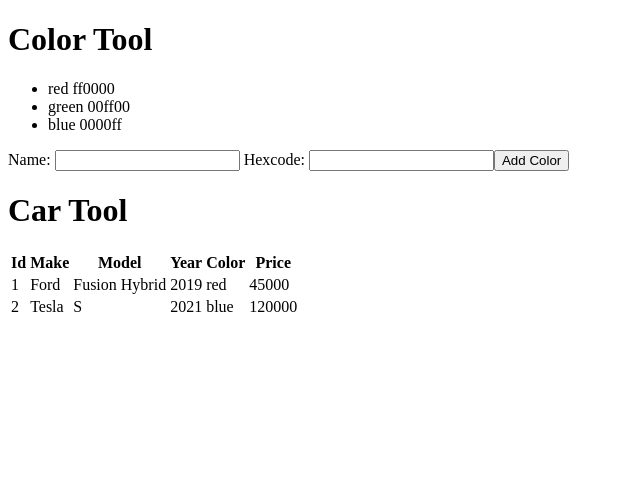
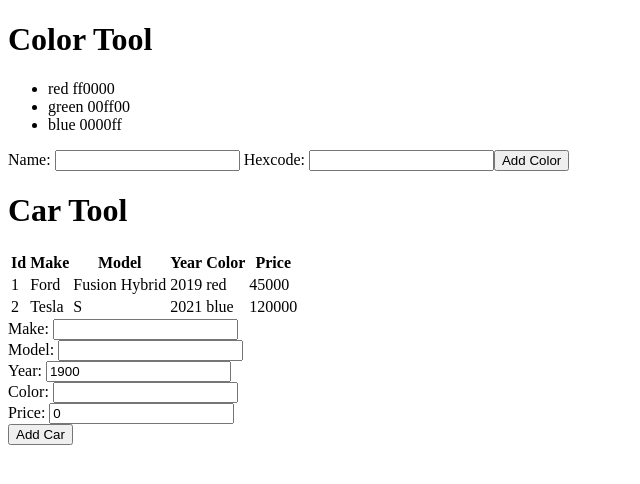
Before and after one commit to t4d-classes/angular_02212022, an Angular app in the folder demo-app/: page / in a window 1280 px wide. Shown: the top 484 px of the page, without its empty margins (0-640 px from the left). Built offline with nearby package versions, Linux system fonts and the light colour scheme.

Commit message:
add solution to exercise 3

```diff
--- /dev/null
+++ b/demo-app/src/app/car-tool/components/car-form/car-form.component.css
@@ -0,0 +1,3 @@
+label {
+  display: block;
+}
--- /dev/null
+++ b/demo-app/src/app/car-tool/components/car-form/car-form.component.html
@@ -0,0 +1,31 @@
+<form [formGroup]="carForm">
+
+  <label>
+    Make:
+    <input type="text" formControlName="make" />
+  </label>
+
+  <label>
+    Model:
+    <input type="text" formControlName="model" />
+  </label>
+
+  <label>
+    Year:
+    <input type="number" formControlName="year" />
+  </label>
+
+  <label>
+    Color:
+    <input type="text" formControlName="color" />
+  </label>
+
+  <label>
+    Price:
+    <input type="number" formControlName="price" />
+  </label>
+
+
+  <button (click)="doSubmitCar()">{{buttonText}}</button>
+
+</form>
--- /dev/null
+++ b/demo-app/src/app/car-tool/components/car-form/car-form.component.ts
@@ -0,0 +1,40 @@
+import { Component, OnInit, Input, Output, EventEmitter } from '@angular/core';
+import { FormGroup, FormBuilder } from '@angular/forms';
+
+import { NewCar } from '../../models/cars';
+
+
+@Component({
+  selector: 'app-car-form',
+  templateUrl: './car-form.component.html',
+  styleUrls: ['./car-form.component.css']
+})
+export class CarFormComponent implements OnInit {
+
+  @Input()
+  buttonText = "Submit Car";
+
+  @Output()
+  submitCar = new EventEmitter<NewCar>();
+
+  carForm!: FormGroup;
+
+  constructor(private fb: FormBuilder) { }
+
+  ngOnInit(): void {
+
+    this.carForm = this.fb.group({
+      make: '',
+      model: '',
+      year: 1900,
+      color: '',
+      price: 0,
+    });
+
+  }
+
+  doSubmitCar() {
+    this.submitCar.emit(this.carForm.value);
+  }
+
+}
--- a/demo-app/src/app/car-tool/components/car-home/car-home.component.html
+++ b/demo-app/src/app/car-tool/components/car-home/car-home.component.html
@@ -24,3 +24,7 @@
     </tr>
   </tbody>
 </table>
+
+<app-car-form
+  buttonText="Add Car"
+  (submitCar)="doAddCar($event)"></app-car-form>
--- a/demo-app/src/app/car-tool/components/car-home/car-home.component.ts
+++ b/demo-app/src/app/car-tool/components/car-home/car-home.component.ts
@@ -1,6 +1,6 @@
 import { Component, OnInit } from '@angular/core';
 
-import { Car } from '../../models/cars';
+import { Car, NewCar } from '../../models/cars';
 
 @Component({
   selector: 'app-car-home',
@@ -21,4 +21,15 @@
   ngOnInit(): void {
   }
 
+  doAddCar(car: NewCar) {
+    this.cars = [
+      ...this.cars,
+      {
+        ...car,
+        id: Math.max(...this.cars.map(c => c.id), 0) + 1,
+      },
+    ];
+  }
+
+
 }
--- a/demo-app/src/app/car-tool/models/cars.ts
+++ b/demo-app/src/app/car-tool/models/cars.ts
@@ -8,3 +8,5 @@
   color: string;
   price: number;
 };
+
+export type NewCar = Omit<Car, 'id'>;
```
Also changed, not shown: demo-app/src/app/car-tool/car-tool.module.ts (+7 -2 lines), 1 other file (tests, documents, lock files or other folders).
